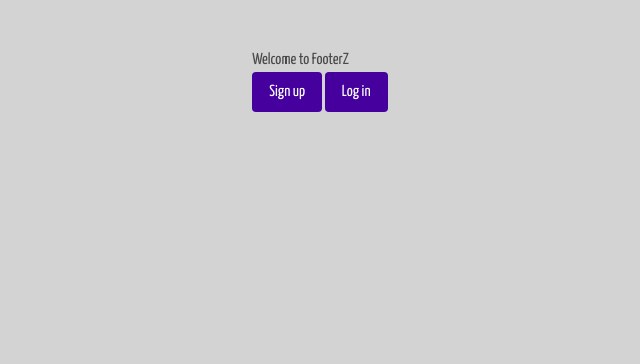
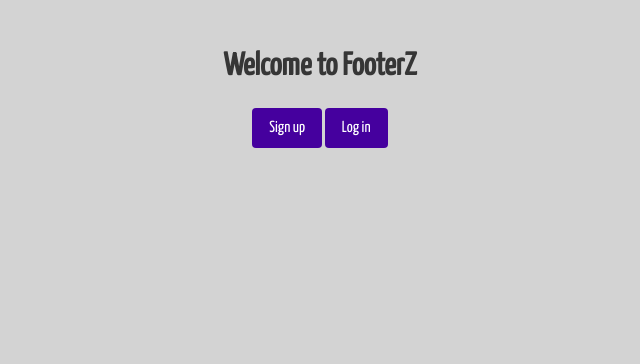
Before and after one commit to RobBloxham/SEIProject4FooterZ, a Django app: page / in a window 1280 px wide. Shown: the part 56-420 px from the top of the page, without its empty margins (320-960 px from the left). Run offline with Django 3.2, Linux system fonts and the light colour scheme.

Commit message:
fixing button layout on heroku

```diff
--- a/main_app/templates/home.html
+++ b/main_app/templates/home.html
@@ -2,10 +2,11 @@
 {% block content %}
 <section class="section">
     <div class="container">
-      <h1>
+      <h1 class="title">
           Welcome to FooterZ
       </h1>
     </div>
+  </br>
     <div class="buttons1">
       <a class="button is-primary" href="{% url 'signup' %}">
         Sign up
```
